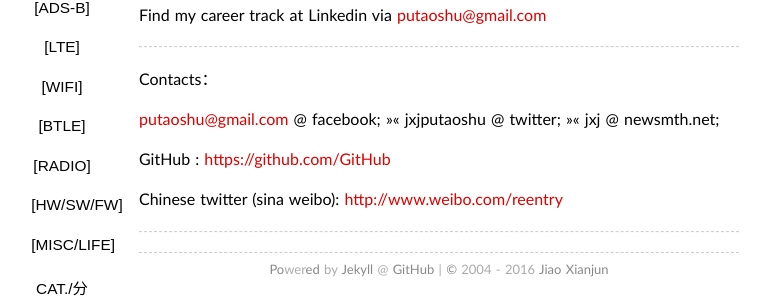
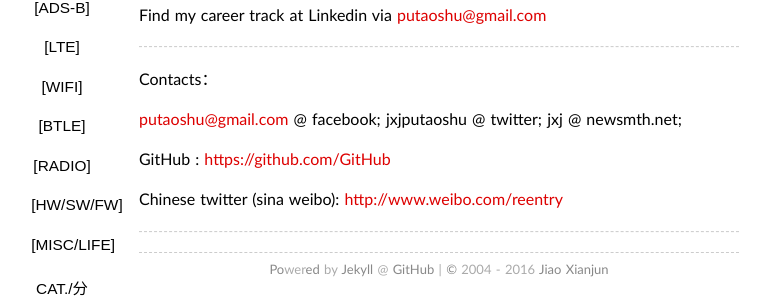
Before and after one commit to sdr-x/sdr-x.github.io, a Jekyll site: the page built from about/index.md, in a window 1280 px wide. Shown: the part 192-493 px from the top of the page, without its empty margins (201-971 px from the left). Built offline with Jekyll 4.4.1, drawn with Linux system fonts in a browser that asks for light colours; some web fonts are replaced; comment, search, counter and statistics services are not loaded; part of the change alters nothing that is shown.

```diff
--- a/about/index.md
+++ b/about/index.md
@@ -14,7 +14,7 @@ Find my career track at Linkedin via [putaoshu@gmail.com](mailto:putaoshu@gmail.
 
 Contacts：
 
-[{{ site.email }}](mailto:{{ site.email }}) @ facebook; >><< jxjputaoshu @ twitter; >><< jxj @ newsmth.net;
+[{{ site.email }}](mailto:{{ site.email }}) @ facebook;    jxjputaoshu @ twitter;    jxj @ newsmth.net;
 
 GitHub : [https://github.com/{{ site.github }}](https://github.com/{{ site.github }})
 
```
